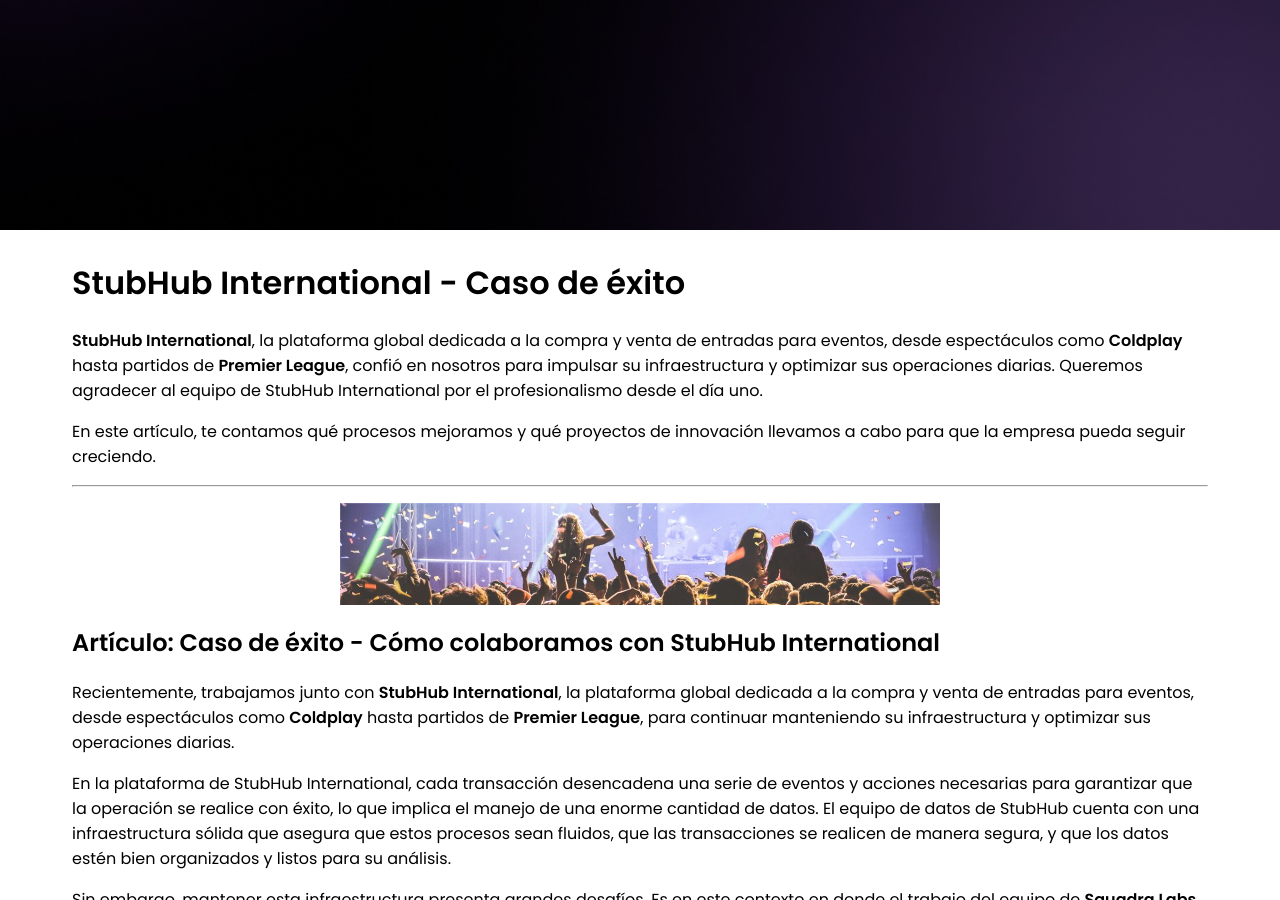
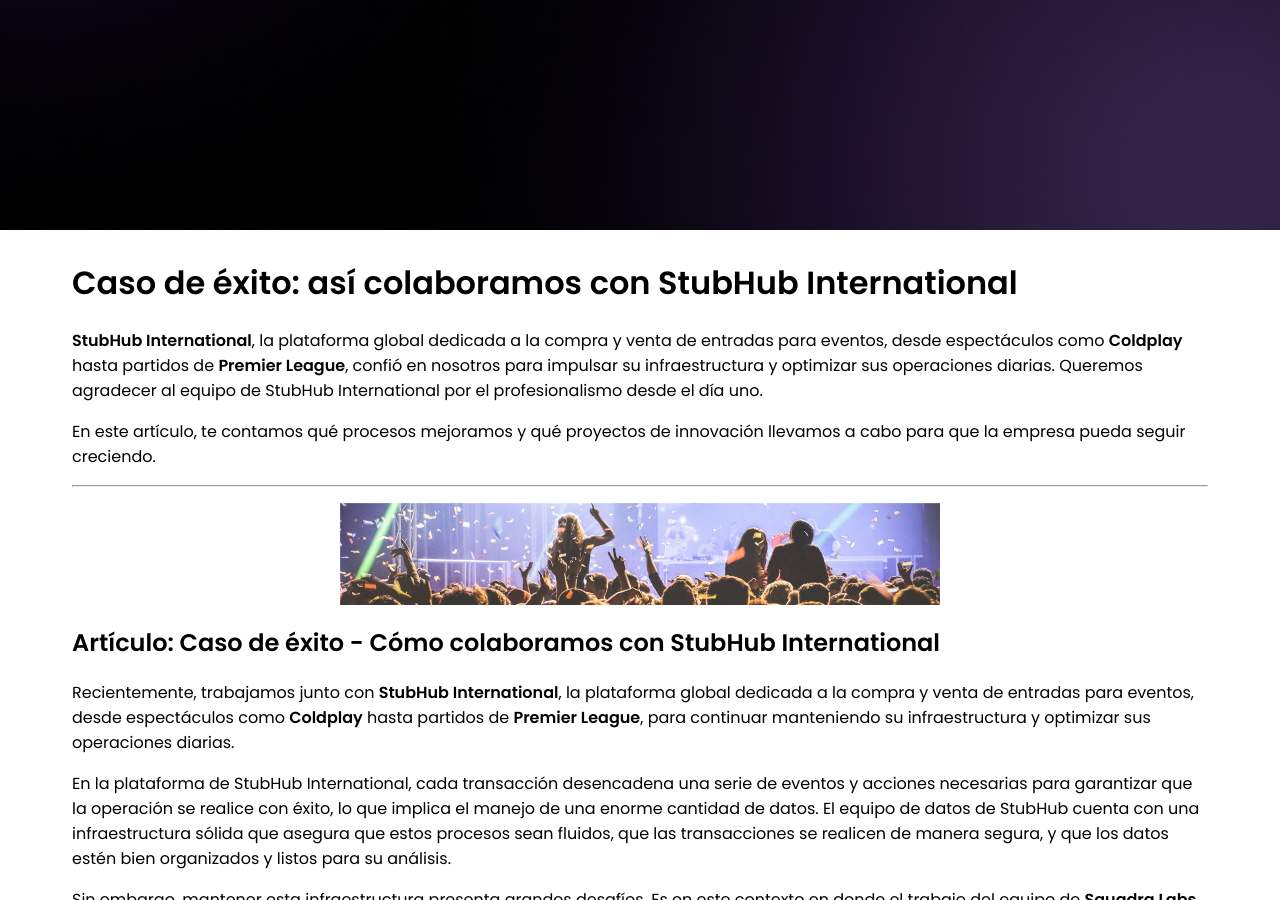
Before and after one commit to squadralabs/squadralabs.github.io, a Jekyll site: the page built from _posts/2024-10-25-stubhub-international-caso-de-exito.md, in a window 1280 px wide and 900 px high, scrolled down 525 px. Built offline with Jekyll 4.4.1, drawn with Linux system fonts in a browser that asks for light colours.

Commit message:
Update 2024-10-25-stubhub-international-caso-de-exito.md

```diff
--- a/_posts/2024-10-25-stubhub-international-caso-de-exito.md
+++ b/_posts/2024-10-25-stubhub-international-caso-de-exito.md
@@ -5,7 +5,7 @@ image: "/assets/img/blog/concierto.png"
 ---
 <img src="{{ '/assets/img/blog/stubhub_cliente_post.jpg' | absolute_url }}" alt="StubHub & Squadra Labs" class="full-width-image">
 
-# StubHub International - Caso de éxito
+# Caso de éxito: así colaboramos con StubHub International
 
 **StubHub International**, la plataforma global dedicada a la compra y venta de entradas para eventos, desde espectáculos como **Coldplay** hasta partidos de **Premier League**, confió en nosotros para impulsar su infraestructura y optimizar sus operaciones diarias. Queremos agradecer al equipo de StubHub International por el profesionalismo desde el día uno.
 
```
